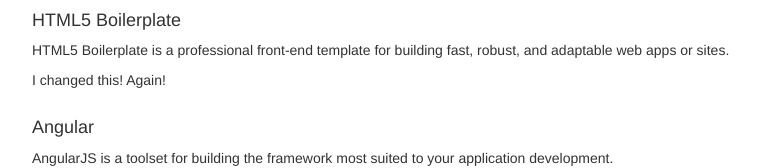
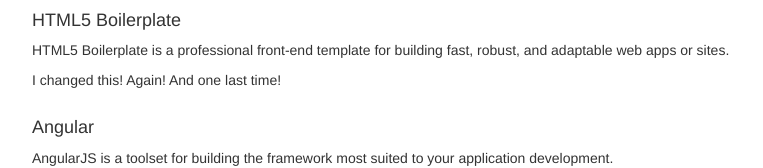
Before and after one commit to RossU/practiceShell, a website: page app/index.html in a window 1280 px wide. Shown: the part 551-719 px from the top of the page, without its empty margins (258-1021 px from the left). Drawn offline with nearby package versions, Linux system fonts and the light colour scheme; some packages are replaced by stand-ins of ours; files that its build step writes are made by us from their sources.

Commit message:
One last change
The last one

```diff
--- a/app/views/main.html
+++ b/app/views/main.html
@@ -16,6 +16,7 @@
   <p>
     I changed this!
 	Again!
+	And one last time!
   </p>
 
   <h4>Angular</h4>
```
